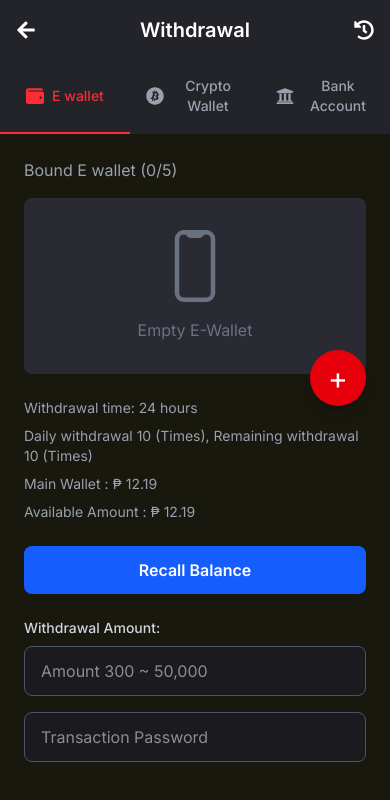
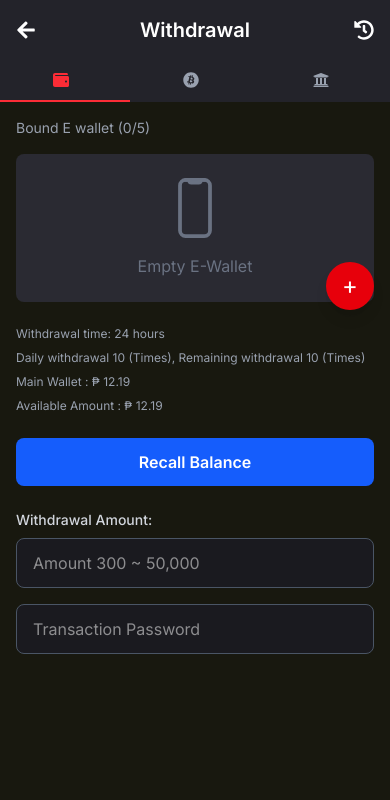
Before and after one commit to Redkuroo/gamble-choicer, a Next.js app: page /withdrawal in a window 390 px wide. Shown: the top 800 px of the page. Built offline with nearby package versions, Linux system fonts and the light colour scheme.

Commit message:
addded mobile responsive

```diff
--- a/src/app/withdrawal/page.tsx
+++ b/src/app/withdrawal/page.tsx
@@ -18,11 +18,11 @@ const WithdrawalPage = () => {
     <div className="min-h-screen bg-[#18180f] text-white flex flex-col">
       {/* Header */}
       <header className="bg-[#23232a] p-4 flex items-center justify-between sticky top-0 z-10">
-        <Link href="/" className="text-xl">
+        <Link href="/" className="text-xl sm:text-2xl">
             <FaArrowLeft />
         </Link>
-        <h1 className="text-xl font-semibold">Withdrawal</h1>
-        <button className="text-xl">
+        <h1 className="text-xl sm:text-2xl font-semibold">Withdrawal</h1>
+        <button className="text-xl sm:text-2xl">
           <FaHistory />
         </button>
       </header>
@@ -33,35 +33,35 @@ const WithdrawalPage = () => {
           <button
             key={tab.name}
             onClick={() => setActiveTab(tab.name)}
-            className={`flex-1 flex items-center justify-center p-4 text-sm font-medium border-b-2 transition ${
+            className={`flex-1 flex items-center justify-center p-3 sm:p-4 text-xs sm:text-sm font-medium border-b-2 transition ${
               activeTab === tab.name
                 ? 'border-red-500 text-red-500'
                 : 'border-transparent text-gray-400 hover:text-white'
             }`}
           >
-            <span className="mr-2 text-lg">{tab.icon}</span>
-            {tab.name}
+            <span className="mr-2 text-base sm:text-lg">{tab.icon}</span>
+            <span className="hidden sm:inline">{tab.name}</span>
           </button>
         ))}
       </nav>
 
       {/* Main Content */}
-      <main className="flex-1 p-6 relative">
+      <main className="flex-1 p-4 sm:p-6 relative">
         <div className="w-full max-w-md mx-auto">
-          <p className="text-gray-400 mb-4">Bound E wallet (0/5)</p>
+          <p className="text-gray-400 mb-4 text-sm">Bound E wallet (0/5)</p>
 
-          <div className="bg-[#2a2a32] rounded-lg p-8 flex flex-col items-center justify-center mb-6 text-center">
-            <IoPhonePortraitOutline className="text-7xl text-gray-500 mb-4" />
+          <div className="bg-[#2a2a32] rounded-lg p-6 sm:p-8 flex flex-col items-center justify-center mb-6 text-center">
+            <IoPhonePortraitOutline className="text-6xl sm:text-7xl text-gray-500 mb-4" />
             <p className="text-gray-500">Empty E-Wallet</p>
           </div>
 
-          <div className="absolute right-6 -mt-12">
-            <button className="bg-red-600 hover:bg-red-700 text-white rounded-full w-14 h-14 flex items-center justify-center text-3xl shadow-lg">
+          <div className="absolute right-4 sm:right-6 -mt-16 sm:-mt-12">
+            <button className="bg-red-600 hover:bg-red-700 text-white rounded-full w-12 h-12 sm:w-14 sm:h-14 flex items-center justify-center text-2xl sm:text-3xl shadow-lg">
                 +
             </button>
           </div>
 
-          <div className="text-sm text-gray-400 space-y-2 mb-6">
+          <div className="text-xs sm:text-sm text-gray-400 space-y-2 mb-6">
             <p>Withdrawal time: 24 hours</p>
             <p>Daily withdrawal 10 (Times), Remaining withdrawal 10 (Times)</p>
             <p>Main Wallet : ₱ 12.19</p>
```
